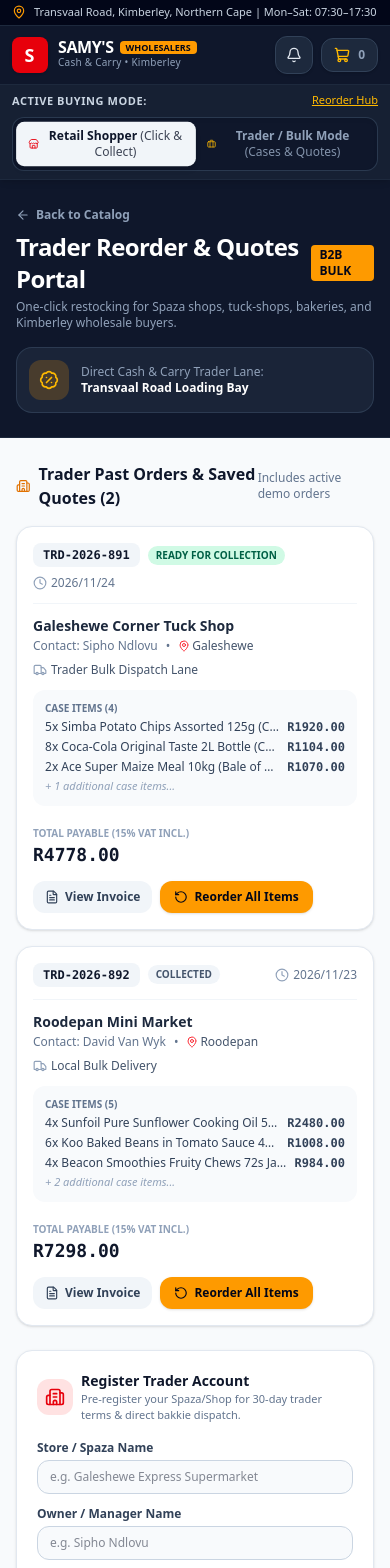
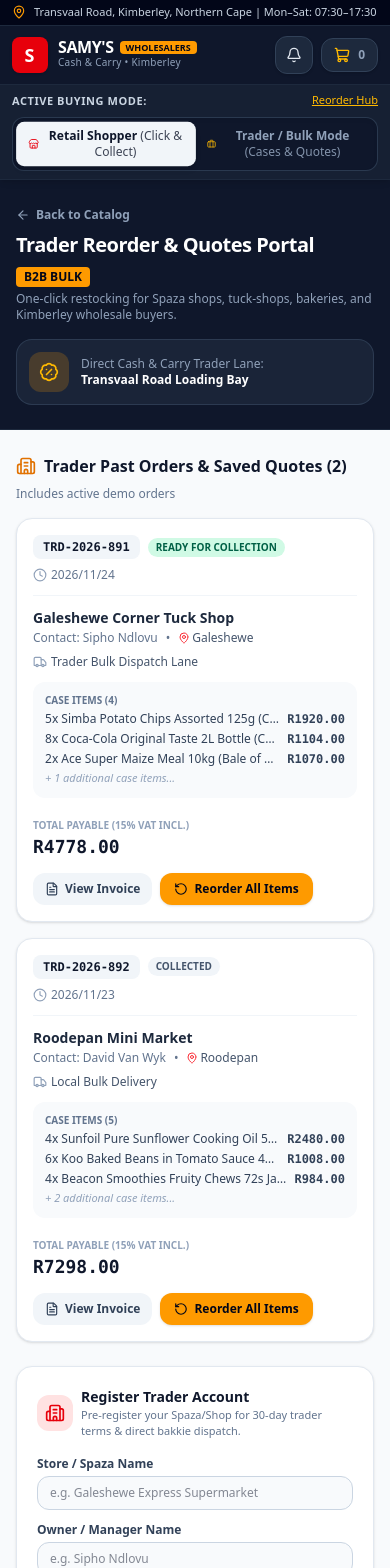
Before and after one commit to allanboraine-dev/samys, a Next.js app: page /trader-portal in a window 390 px wide. Shown: the top 1568 px of the page. Built offline with nearby package versions, Linux system fonts and the light colour scheme.

Commit message:
Fix mobile responsiveness and horizontal overflow across pages and drawers

```diff
--- a/src/app/layout.tsx
+++ b/src/app/layout.tsx
@@ -17,7 +17,7 @@ export default function RootLayout({
 }>) {
   return (
     <html lang="en" suppressHydrationWarning>
-      <body className="antialiased bg-slate-50 text-slate-900 min-h-screen flex flex-col" suppressHydrationWarning>
+      <body className="antialiased bg-slate-50 text-slate-900 min-h-dvh flex flex-col overflow-x-hidden" suppressHydrationWarning>
         <AppProvider>
           <Header />
           <main className="flex-1">{children}</main>
--- a/src/app/trader-portal/page.tsx
+++ b/src/app/trader-portal/page.tsx
@@ -8,7 +8,6 @@ import { ProFormaQuoteModal } from '@/components/ProFormaQuoteModal';
 import {
   Building2,
   RotateCcw,
-  FileCheck,
   Clock,
   MapPin,
   Truck,
@@ -46,8 +45,8 @@ export default function TraderPortalPage() {
               <ArrowLeft className="w-3.5 h-3.5" />
               Back to Catalog
             </Link>
-            <div className="flex items-center gap-2">
-              <h1 className="text-2xl sm:text-3xl font-black tracking-tight">
+            <div className="flex flex-wrap items-center gap-2">
+              <h1 className="text-xl sm:text-3xl font-black tracking-tight">
                 Trader Reorder &amp; Quotes Portal
               </h1>
               <span className="bg-amber-500 text-slate-950 text-xs font-black px-2 py-0.5 rounded uppercase">
@@ -74,7 +73,7 @@ export default function TraderPortalPage() {
       <div className="max-w-6xl mx-auto px-4 sm:px-6 py-6 grid grid-cols-1 lg:grid-cols-3 gap-6">
         {/* Left 2 Cols: Past Orders and Active Quotes */}
         <div className="lg:col-span-2 space-y-4">
-          <div className="flex items-center justify-between">
+          <div className="flex flex-wrap items-center justify-between gap-2">
             <h2 className="text-base sm:text-lg font-black text-slate-900 flex items-center gap-2">
               <Building2 className="w-5 h-5 text-amber-600" />
               <span>Trader Past Orders &amp; Saved Quotes ({traderOrders.length})</span>
@@ -102,7 +101,7 @@ export default function TraderPortalPage() {
                 >
                   {/* Order header row */}
                   <div className="flex flex-wrap items-center justify-between gap-2 pb-3 border-b border-slate-100">
-                    <div className="flex items-center gap-2">
+                    <div className="flex flex-wrap items-center gap-2 w-full sm:w-auto">
                       <span className="font-mono font-bold text-xs sm:text-sm text-slate-900 bg-slate-100 px-2.5 py-1 rounded-lg">
                         {order.orderNumber}
                       </span>
@@ -136,7 +135,7 @@ export default function TraderPortalPage() {
                       <span className="font-bold text-slate-800 text-sm block">
                         {trader?.businessName || 'Kimberley Trader'}
                       </span>
-                      <div className="text-slate-500 flex items-center gap-2 mt-0.5">
+                      <div className="text-slate-500 flex flex-wrap items-center gap-x-2 gap-y-0.5 mt-0.5">
                         <span>Contact: {trader?.contactPerson}</span>
                         <span>•</span>
                         <span className="flex items-center gap-0.5 text-slate-600">
@@ -187,7 +186,7 @@ export default function TraderPortalPage() {
                       </div>
                     </div>
 
-                    <div className="flex items-center gap-2">
+                    <div className="flex flex-wrap items-center gap-2 w-full sm:w-auto">
                       <button
                         onClick={() => setSelectedQuote(order)}
                         className="bg-slate-100 hover:bg-slate-200 text-slate-700 font-bold text-xs py-2 px-3 rounded-xl flex items-center gap-1.5 transition active:scale-95"
--- a/src/components/CartDrawer.tsx
+++ b/src/components/CartDrawer.tsx
@@ -194,8 +194,8 @@ export const CartDrawer: React.FC = () => {
           className="absolute inset-0 bg-slate-950/60 backdrop-blur-sm transition-opacity"
         />
 
-        <div className="fixed inset-y-0 right-0 max-w-full flex pl-10">
-          <div className="w-screen max-w-md bg-white shadow-2xl flex flex-col justify-between">
+        <div className="fixed inset-y-0 right-0 max-w-full flex pl-4 sm:pl-10">
+          <div className="w-[calc(100vw-1rem)] sm:w-screen max-w-md bg-white shadow-2xl flex flex-col justify-between h-full">
             {/* Top Bar */}
             <div className="p-4 bg-slate-900 text-white flex items-center justify-between border-b border-slate-800">
               <div className="flex items-center gap-2">
--- a/src/components/CustomerOrderNotifications.tsx
+++ b/src/components/CustomerOrderNotifications.tsx
@@ -105,8 +105,8 @@ export const CustomerOrderNotifications: React.FC = () => {
             className="absolute inset-0 bg-slate-950/60 backdrop-blur-sm"
           />
 
-          <div className="fixed inset-y-0 right-0 max-w-full flex pl-10">
-            <div className="w-screen max-w-md bg-white shadow-2xl flex flex-col">
+          <div className="fixed inset-y-0 right-0 max-w-full flex pl-4 sm:pl-10">
+            <div className="w-[calc(100vw-1rem)] sm:w-screen max-w-md bg-white shadow-2xl flex flex-col h-full">
               {/* Drawer Header */}
               <div className="p-4 bg-slate-900 text-white flex items-center justify-between border-b border-slate-800">
                 <div className="flex items-center gap-2">
--- a/src/components/OrderPassModal.tsx
+++ b/src/components/OrderPassModal.tsx
@@ -38,8 +38,8 @@ export const OrderPassModal: React.FC<OrderPassModalProps> = ({ order, onClose }
   };
 
   return (
-    <div className="fixed inset-0 z-50 flex items-center justify-center p-4 bg-slate-950/70 backdrop-blur-sm overflow-y-auto">
-      <div className="bg-white rounded-3xl max-w-md w-full overflow-hidden shadow-2xl border border-slate-200 animate-in fade-in zoom-in-95 duration-200 my-8">
+    <div className="fixed inset-0 z-50 flex items-start sm:items-center justify-center p-3 sm:p-4 bg-slate-950/70 backdrop-blur-sm overflow-y-auto">
+      <div className="bg-white rounded-3xl max-w-md w-full overflow-hidden shadow-2xl border border-slate-200 animate-in fade-in zoom-in-95 duration-200 my-4 sm:my-8">
         {/* Header */}
         <div className="bg-gradient-to-r from-red-600 to-red-700 text-white p-5 relative text-center">
           <button
--- a/src/components/ProFormaQuoteModal.tsx
+++ b/src/components/ProFormaQuoteModal.tsx
@@ -22,8 +22,8 @@ export const ProFormaQuoteModal: React.FC<ProFormaQuoteModalProps> = ({ order, o
   };
 
   return (
-    <div className="fixed inset-0 z-50 flex items-center justify-center p-3 sm:p-4 bg-slate-950/70 backdrop-blur-sm overflow-y-auto">
-      <div className="bg-white rounded-3xl max-w-2xl w-full overflow-hidden shadow-2xl border border-slate-200 animate-in fade-in zoom-in-95 duration-200 my-6">
+    <div className="fixed inset-0 z-50 flex items-start sm:items-center justify-center p-3 sm:p-4 bg-slate-950/70 backdrop-blur-sm overflow-y-auto">
+      <div className="bg-white rounded-3xl max-w-2xl w-full overflow-hidden shadow-2xl border border-slate-200 animate-in fade-in zoom-in-95 duration-200 my-4 sm:my-6">
         {/* Header Modal Bar */}
         <div className="bg-slate-900 text-white p-4 sm:p-5 flex items-center justify-between">
           <div className="flex items-center gap-2.5">
```
Also changed, not shown: src/app/admin/page.tsx (+7 -7 lines).
